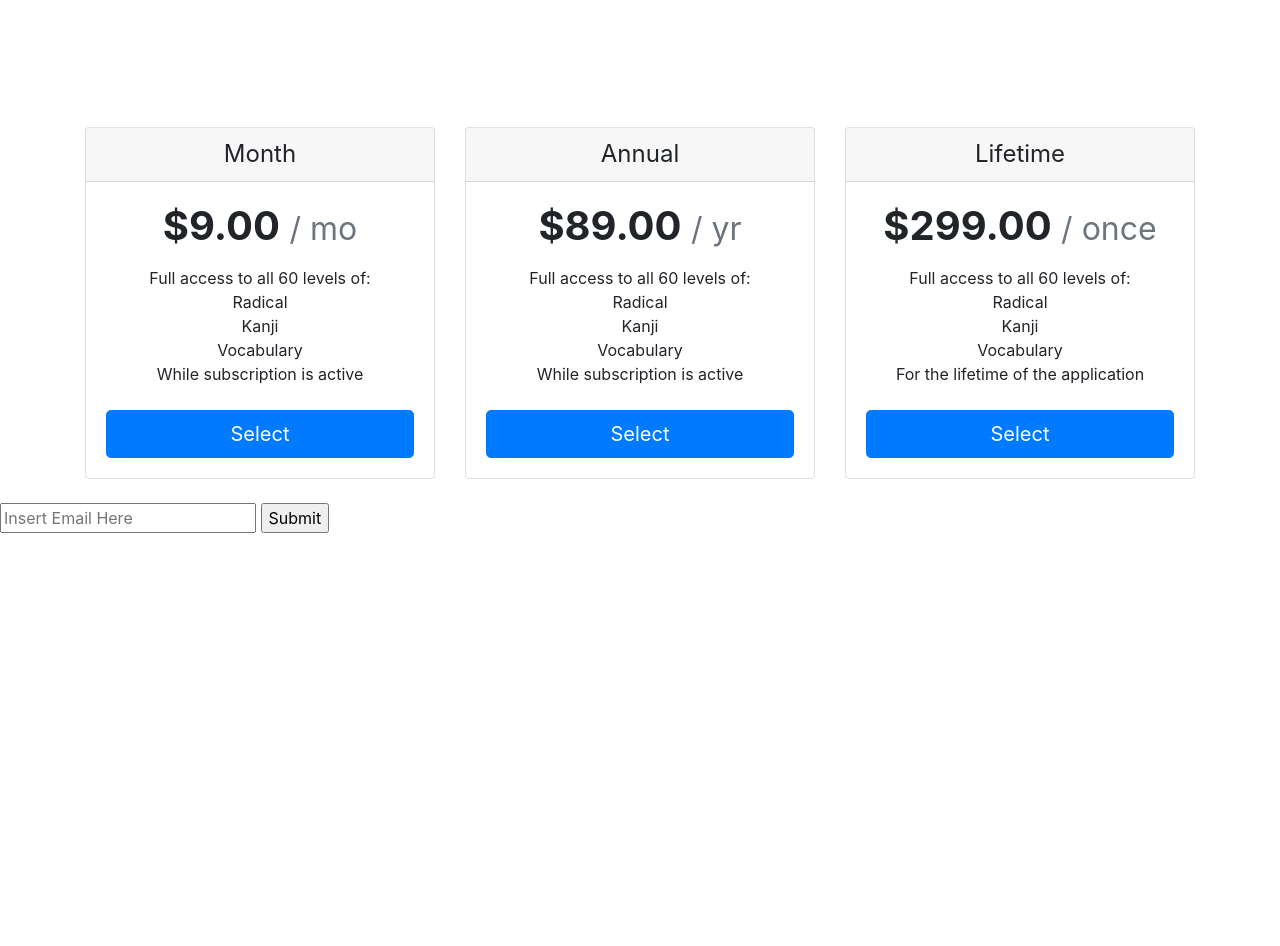
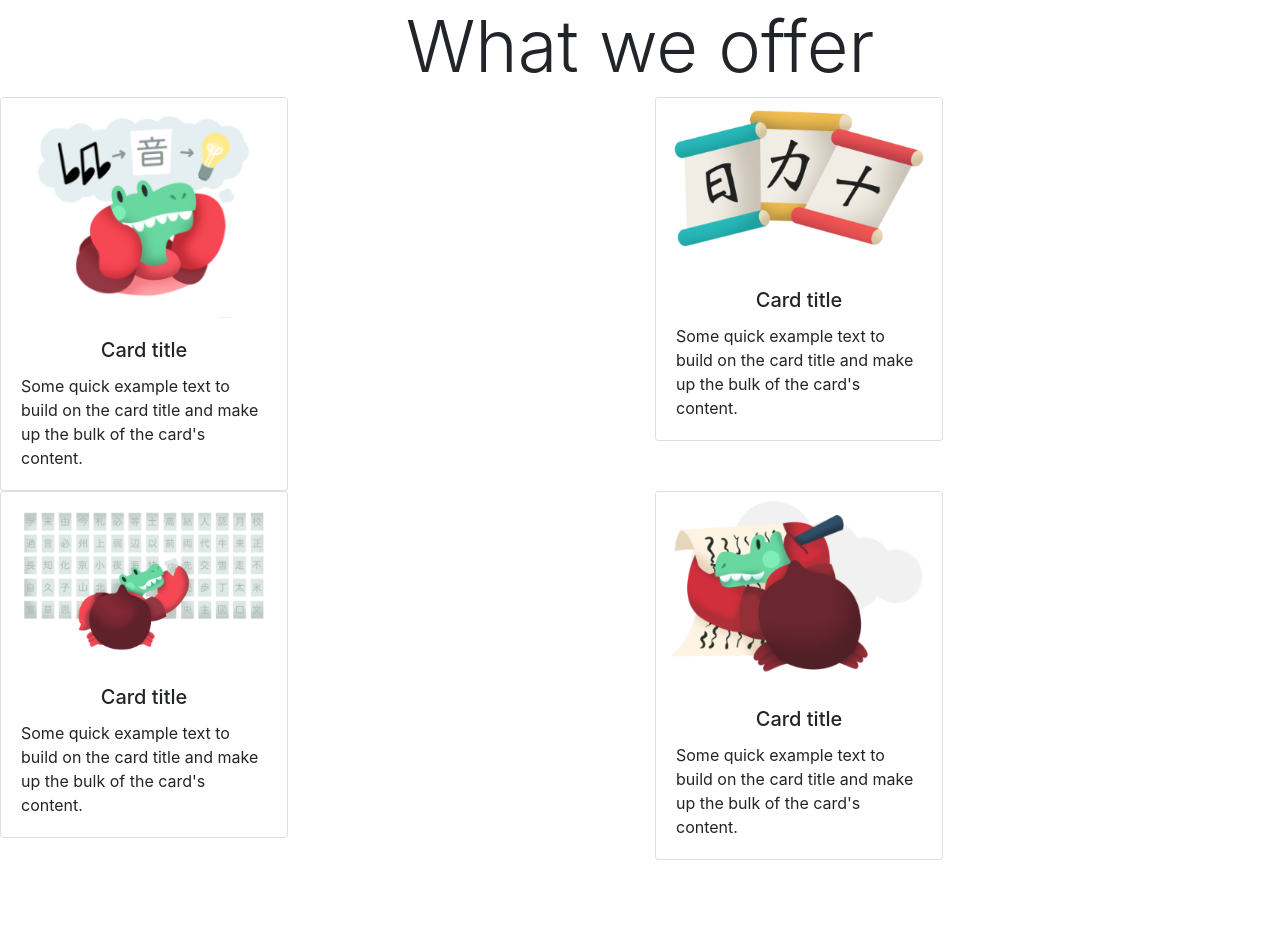
Before and after one commit to JoseAPCorreia/freecodecamp-projects, a plain HTML site: page Responsive Web Design Certification/product-landing-page/index.html in a window 1280 px wide. Shown: the part 214-1160 px from the top of the page. Before the commit the page ends 800 px from the top, so only its background shows below. Drawn offline with nearby package versions, Linux system fonts and the light colour scheme.

Commit message:
Added feature images and started implementation of the feature section in product landing page project

```diff
--- a/Responsive Web Design Certification/product-landing-page/css/style.css
+++ b/Responsive Web Design Certification/product-landing-page/css/style.css
@@ -6,3 +6,7 @@
 .container {
     margin-top: 100px
 }
+
+.card{
+    width: 18rem;;
+}
--- a/Responsive Web Design Certification/product-landing-page/index.html
+++ b/Responsive Web Design Certification/product-landing-page/index.html
@@ -6,11 +6,11 @@
   <meta charset="utf-8">
   <meta name="viewport" content="width=device-width, initial-scale=1, shrink-to-fit=no">
 
-  <link rel="stylesheet" href="/css/style.css">
   <!-- Bootstrap CSS -->
   <link rel="stylesheet" href="https://stackpath.bootstrapcdn.com/bootstrap/4.5.1/css/bootstrap.min.css"
-    integrity="sha384-VCmXjywReHh4PwowAiWNagnWcLhlEJLA5buUprzK8rxFgeH0kww/aWY76TfkUoSX" crossorigin="anonymous">
+  integrity="sha384-VCmXjywReHh4PwowAiWNagnWcLhlEJLA5buUprzK8rxFgeH0kww/aWY76TfkUoSX" crossorigin="anonymous">
 
+  <link rel="stylesheet" href="/css/style.css">
   <title>Wanikani Product Landing Page</title>
 </head>
 
@@ -42,7 +42,45 @@
     </section>
 
     <section id="features">
-
+      <h2 class="display-3 text-center">What we offer</h2>
+      <div class="row">
+        <div class="col-sm-6">
+          <div class="card">
+            <img class="card-img-top" src="/images/mnemonics.png" alt="Card image cap">
+            <div class="card-body">
+              <h5 class="card-title text-center">Card title</h5>
+              <p class="card-text">Some quick example text to build on the card title and make up the bulk of the card's content.</p>
+            </div>
+          </div>
+        </div>
+        <div class="col-sm-6">
+          <div class="card">
+            <img class="card-img-top" src="images/Radicals.png" alt="Card image cap">
+            <div class="card-body">
+              <h5 class="card-title text-center">Card title</h5>
+              <p class="card-text">Some quick example text to build on the card title and make up the bulk of the card's content.</p>
+            </div>
+          </div>
+        </div>
+        <div class="col-sm-6">
+          <div class="card">
+            <img class="card-img-top" src="images/kanji.png" alt="Card image cap">
+            <div class="card-body">
+              <h5 class="card-title text-center">Card title</h5>
+              <p class="card-text">Some quick example text to build on the card title and make up the bulk of the card's content.</p>
+            </div>
+          </div>
+        </div>
+        <div class="col-sm-6">
+          <div class="card">
+            <img class="card-img-top" src="images/vocabulary.png" alt="Card image cap">
+            <div class="card-body">
+              <h5 class="card-title text-center">Card title</h5>
+              <p class="card-text">Some quick example text to build on the card title and make up the bulk of the card's content.</p>
+            </div>
+          </div>
+        </div>
+      </div>
     </section>
 
     <section id="pricing" class="container text-center">
```
Also changed, not shown: Responsive Web Design Certification/product-landing-page/images/Radicals.png (added), Responsive Web Design Certification/product-landing-page/images/kanji.png (added), Responsive Web Design Certification/product-landing-page/images/lessons and reviews.png (added), Responsive Web Design Certification/product-landing-page/images/mnemonics.png (added), Responsive Web Design Certification/product-landing-page/images/space repetition system.png (added), Responsive Web Design Certification/product-landing-page/images/vocabulary.png (added).
